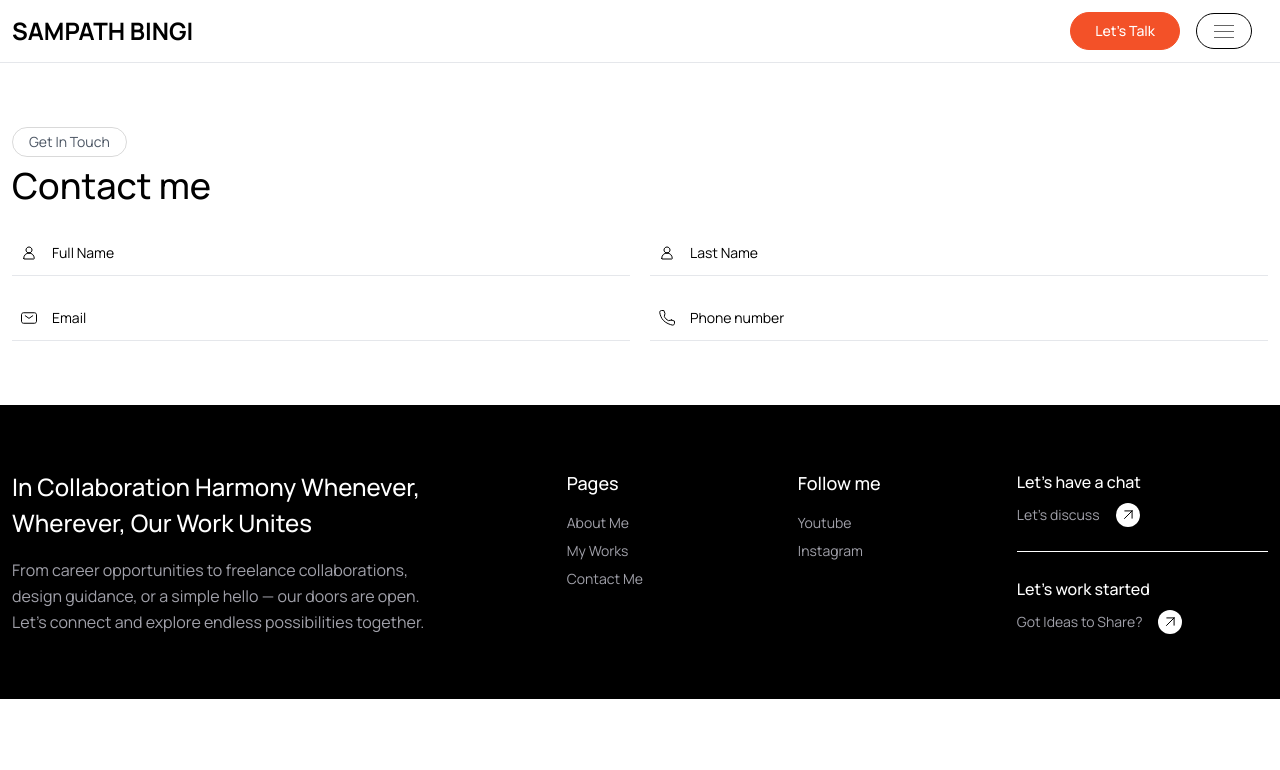
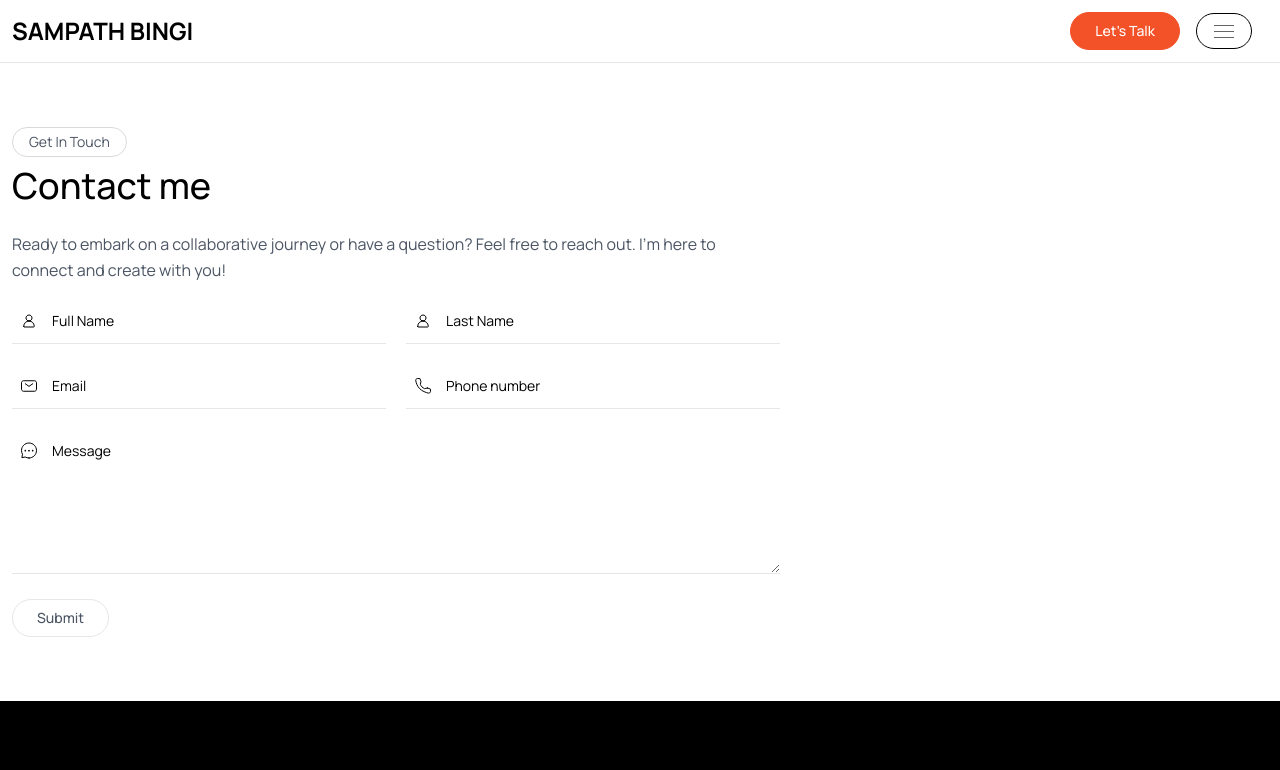
Before and after one commit to SampathNB/Portfolio, a React (Vite) app: page /contact-me in a window 1280 px wide. Shown: the top 770 px of the page. Built offline with nearby package versions, Linux system fonts and the light colour scheme.

Commit message:
contact me page design completed

```diff
--- /dev/null
+++ b/src/components/Textarea/index.tsx
@@ -0,0 +1,29 @@
+import clsx from "clsx";
+import { ChangeEventHandler, ReactNode } from "react";
+
+interface TextareaTypes {
+  placeholder: string;
+  icon: ReactNode;
+  onChange: ChangeEventHandler<HTMLTextAreaElement>;
+  errorText?: string;
+  className?: string;
+}
+
+export const Textarea = ({ icon, onChange, placeholder, errorText, className }: TextareaTypes) => {
+  return (
+    <>
+      <div className={clsx("text-sm text-black", className)}>
+        <div className="relative">
+          <span className="absolute top-3 left-2">{icon}</span>
+          <textarea
+            rows={6}
+            placeholder={placeholder}
+            onChange={onChange}
+            className="border-b border-gray-200 w-full pl-10 py-3 focus:outline-none focus:border-black transition-colors placeholder:text-black"
+          />
+        </div>
+        {errorText && <p className="text-red-600  mt-1 font-medium">{errorText}</p>}
+      </div>
+    </>
+  );
+};
--- a/src/components/index.ts
+++ b/src/components/index.ts
@@ -4,4 +4,5 @@ export * from "./Footer";
 export * from "./Header";
 export * from "./Input";
 export * from "./Portfolios";
+export * from "./Textarea";
 export * from "./Title";
--- a/src/pages/ContactMe/index.tsx
+++ b/src/pages/ContactMe/index.tsx
@@ -1,5 +1,5 @@
-import {Container, Footer, Header, Input, Section, Title} from "@components";
-import {Icons} from "@utils";
+import { Button, Container, Footer, Header, Input, Section, Textarea, Title } from "@components";
+import { Icons } from "@utils";
 
 export const ContactMe = () => {
   return (
@@ -7,12 +7,19 @@ export const ContactMe = () => {
       <Header />
       <Section>
         <Container>
+          <div className="max-w-screen-md">
             <Title className="mb-5" subtext="Get In Touch" text="Contact me" />
+            <p className="mb-4">Ready to embark on a collaborative journey or have a question? Feel free to reach out. I'm here to connect and create with you!</p>
             <div className="grid grid-cols-2 gap-5">
               <Input placeholder="Full Name" type="text" onChange={(e) => console.log(e)} icon={Icons.User} errorText="" />
               <Input placeholder="Last Name" type="text" onChange={(e) => console.log(e)} icon={Icons.User} errorText="" />
               <Input placeholder="Email" type="text" onChange={(e) => console.log(e)} icon={Icons.Email} errorText="" />
               <Input placeholder="Phone number" type="number" onChange={(e) => console.log(e)} icon={Icons.Call} errorText="" />
+              <Textarea placeholder="Message" onChange={(e) => console.log(e)} icon={Icons.Message} className="col-span-2" />
+              <div>
+                <Button isLink={false}>Submit</Button>
+              </div>
+            </div>
           </div>
         </Container>
       </Section>
--- a/src/pages/Home/index.tsx
+++ b/src/pages/Home/index.tsx
@@ -1,6 +1,6 @@
-import {Button, Container, Footer, Header, Portfolios, Section, Title} from "@components";
-import {About, Sampath} from "@images";
-import {Icons} from "@utils";
+import { Button, Container, Footer, Header, Portfolios, Section, Title } from "@components";
+import { About, Sampath } from "@images";
+import { Icons } from "@utils";
 
 export const Home = () => {
   const skills = ["Collaboration", "Design", "development", "Optimization", "Management", "Communication"];
```
Lines whose indentation alone changed are shown as unchanged.
